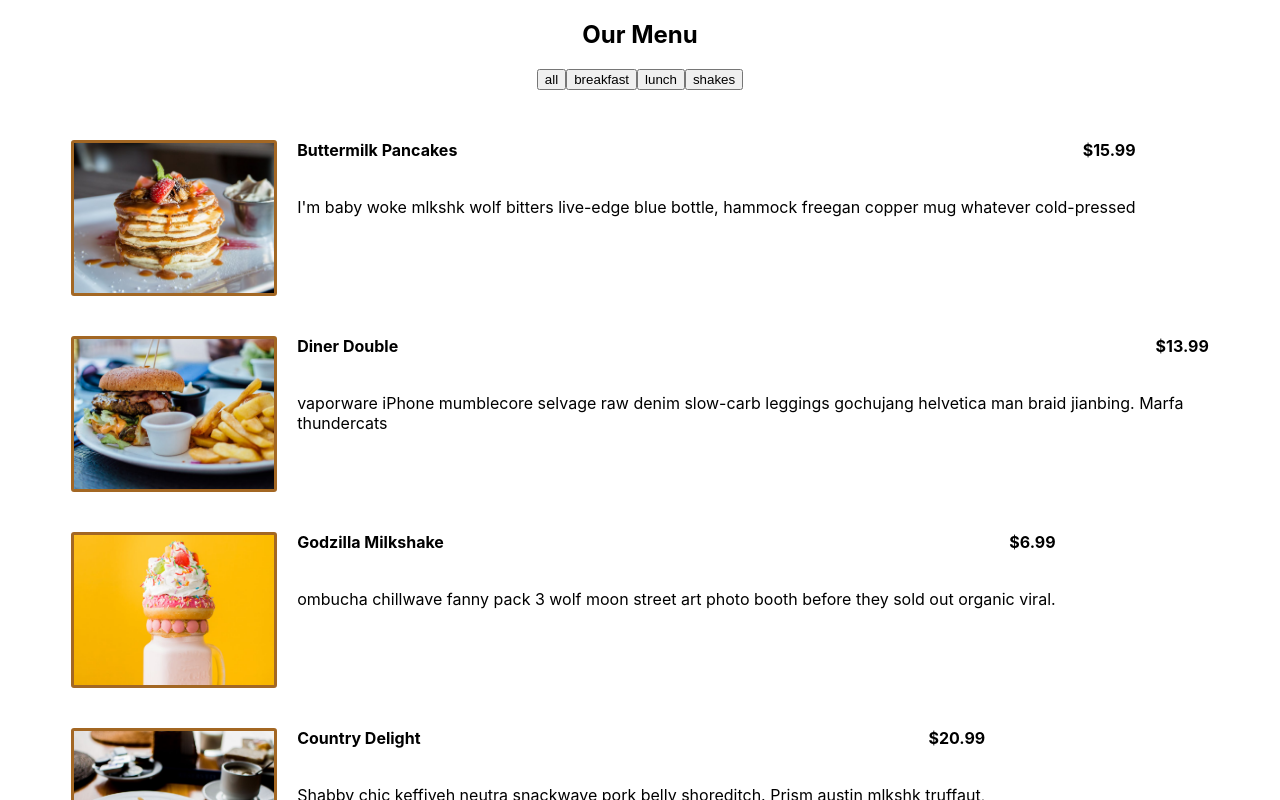
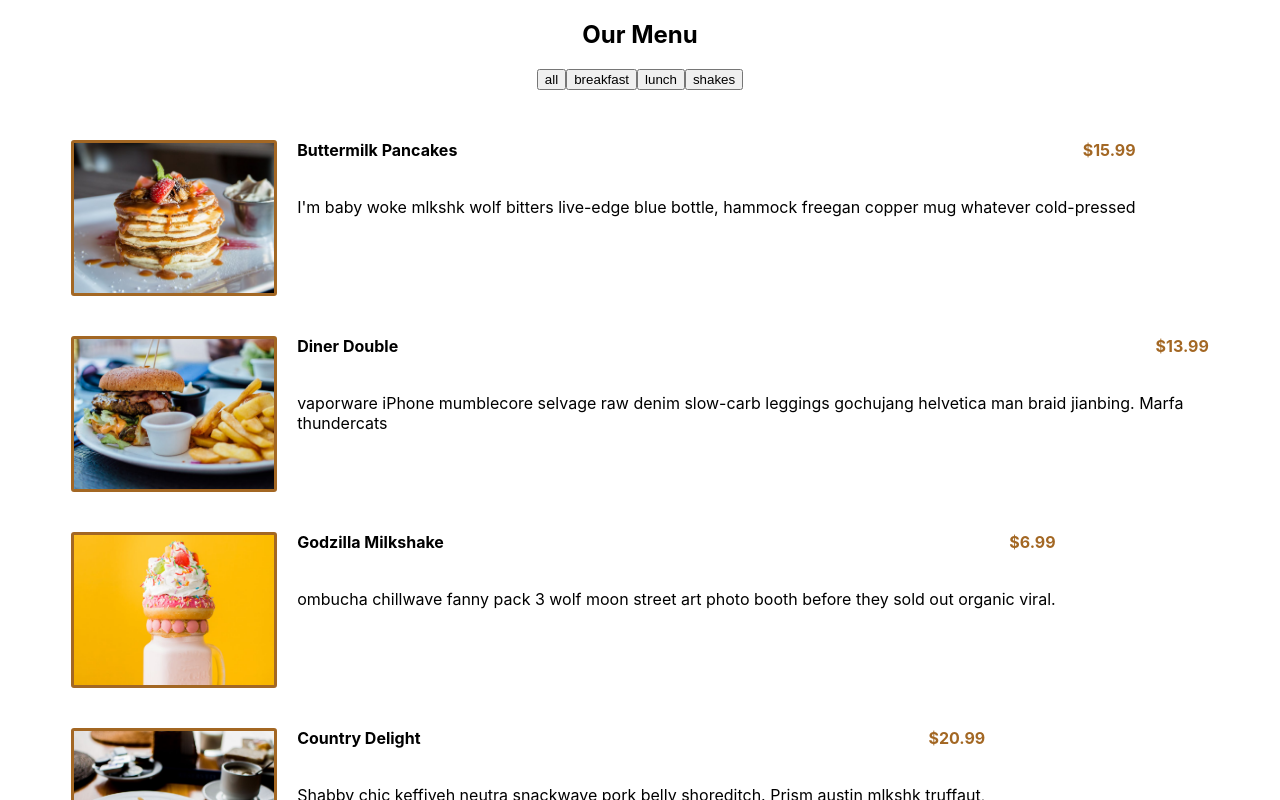
Before and after one commit to LaurenCummings/menu-project, a React (Vite) app: page / in a window 1280 px wide. Shown: the top 800 px of the page. Built offline with nearby package versions, Linux system fonts and the light colour scheme.

Commit message:
Changed price text color

```diff
--- a/src/css/Menu.css
+++ b/src/css/Menu.css
@@ -33,4 +33,5 @@ header h4 {
 
 .price {
     margin-left: auto;
+    color: rgb(163, 103, 35);
 }
```
